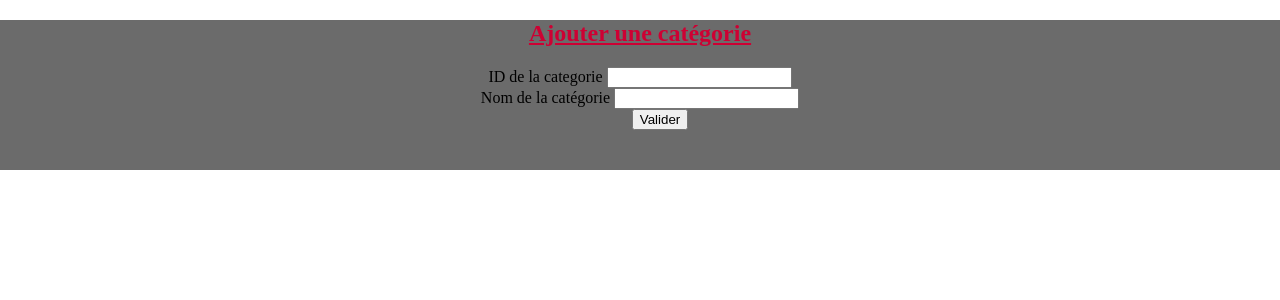
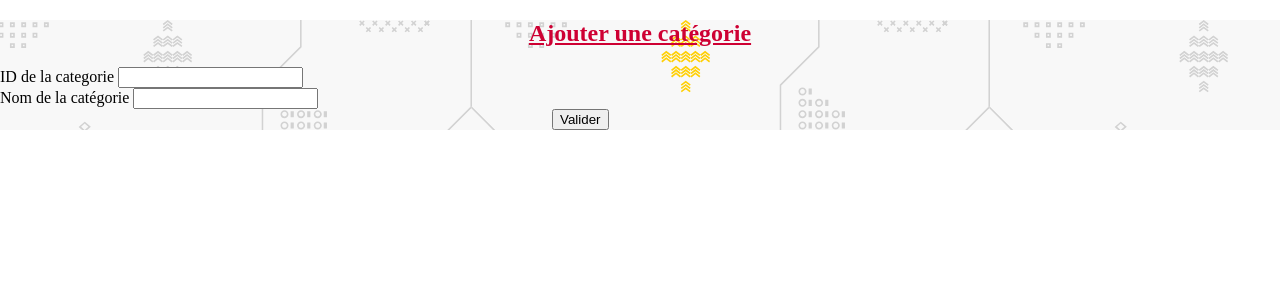
Before and after one commit to Thibault-Camuset/simplon_MarketPlace, a PHP site: page /PHP/addcategory.php in a window 1280 px wide. Shown: the top 300 px of the page. Run offline with PHP 8.4, Linux system fonts and the light colour scheme.

Commit message:
Add files via upload

```diff
--- a/CSS/stylecategorie.css
+++ b/CSS/stylecategorie.css
@@ -1,6 +1,7 @@
 body{
     margin: 0;
     padding: 0;
+
 
 }
 h1{
@@ -33,8 +34,10 @@
 
 }
 .sectionphp{
-   background-color: #6b6b6b;
-   text-align: center;
+
+   background-color: #F8F8F8;
+   background-image: url(background-simplon-pattern.svg);
+
 }
 th {
     border: solid 2px black;
@@ -44,19 +47,18 @@
 }
 
 .btn-primary{
-   margin-left: 5vh;
-   margin-bottom: 5vh;
+   margin-left: 69vh;
+
 
 }
 
 table{
+    margin: 2vw;
     display: block;
-    margin: 7.5vw;
-    align-content: center;
-    margin-left: 30vw;
+    margin: 9.5vw;
+    text-align: center;
+    margin-left: 20vw;
+    border: solid 1px black;
+
 
 }
-
-.csd{
-    text-align: center;
-}
```
